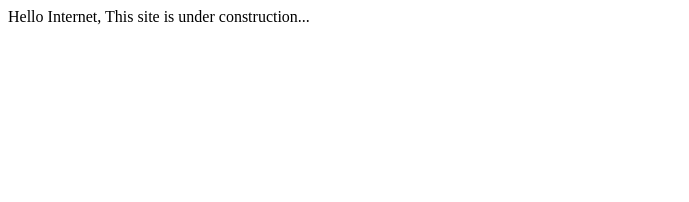
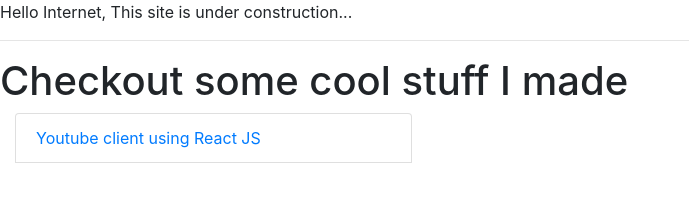
Before and after one commit to rc-chandan/rc-chandan.github.io, a plain HTML site: page index.html in a window 1280 px wide. Shown: the whole page, without its empty margins (0-689 px from the left). Drawn offline with nearby package versions, Linux system fonts and the light colour scheme.

Commit message:
added react youtube client app list

```diff
--- a/index.html
+++ b/index.html
@@ -1,9 +1,21 @@
 <!DOCTYPE html>
 <html>
 <head>
+    <meta charset="utf-8">
+    <meta name="viewport" content="width=device-width, initial-scale=1">
+    <meta http-equiv="x-ua-compatible" content="ie=edge">
 	<title>RC-Chandan's Blog</title>
+
+    <link rel="stylesheet" href="https://maxcdn.bootstrapcdn.com/bootstrap/4.0.0-alpha.2/css/bootstrap.min.css">
 </head>
 <body>
 	Hello Internet, This site is under construction...
+    <hr>
+    <h1>Checkout some cool stuff I made</h1>
+    <div class="col-md-4">
+        <ul class="list-group">
+            <li class="list-group-item"><a href="/ReactYoutubeClient">Youtube client using React JS</a></li>
+        <ul>
+    </div>
 </body>
 </html>
```
Also changed, not shown: README.md, src/app.js (added).
